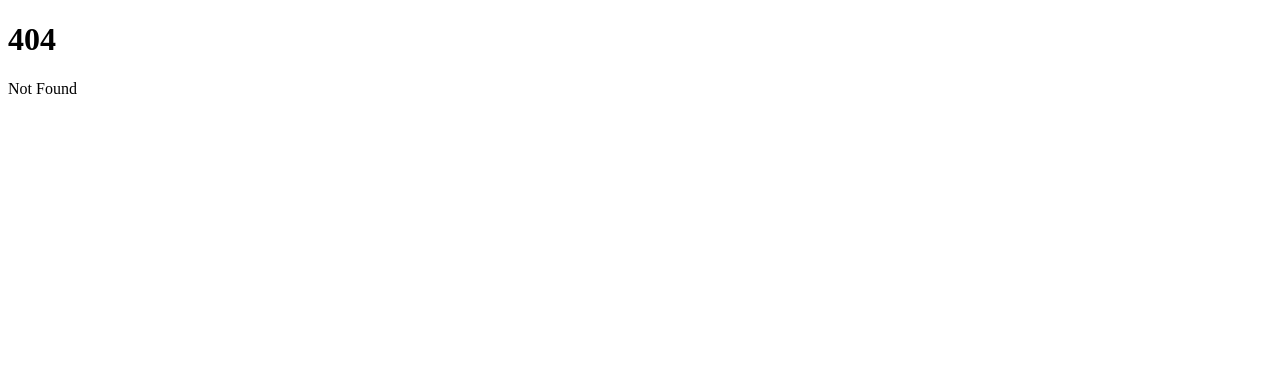
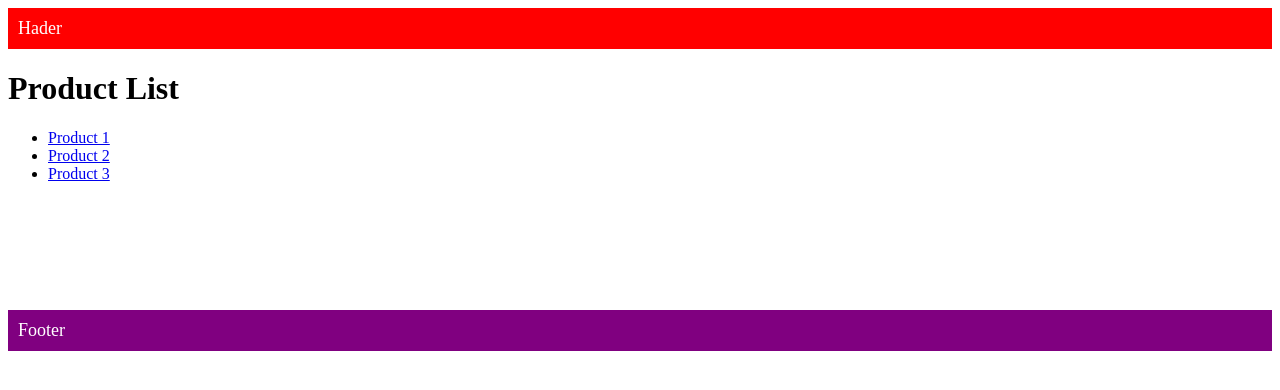
Before and after one commit to sundartamang/svelte-kit, a SvelteKit app: page /products in a window 1280 px wide. Before the commit this address had no page. Shown: the top 390 px of the page. Built offline with nearby package versions, Linux system fonts and the light colour scheme.

Commit message:
feat: layout

```diff
--- /dev/null
+++ b/src/routes/+layout.svelte
@@ -0,0 +1,27 @@
+<header class="layout-header">Hader</header>
+
+<div class="main-container">
+    <slot />
+</div>
+
+<footer class="layout-footer">Footer</footer>
+
+<style>
+    .layout-header {
+        padding: 10px;
+        background-color: red;
+        font-size: 18px;
+        color: white;
+    }
+
+    .layout-footer {
+        padding: 10px;
+        background-color: purple;
+        font-size: 18px;
+        color: white;
+    }
+
+    .main-container {
+        height: 30vh;
+    }
+</style>
--- /dev/null
+++ b/src/routes/about/+page.svelte
@@ -0,0 +1 @@
+<h1>This is about us page</h1>
--- /dev/null
+++ b/src/routes/contact/+page.svelte
@@ -0,0 +1 @@
+<h1>Contact us page</h1>
--- /dev/null
+++ b/src/routes/products/+page.svelte
@@ -0,0 +1,13 @@
+<h1>Product List</h1>
+
+<ul>
+    <li>
+        <a href="/products/1">Product 1</a>
+    </li>
+    <li>
+        <a href="products/2">Product 2</a>
+    </li>
+    <li>
+        <a href="products/3">Product 3</a>
+    </li>
+</ul>
--- /dev/null
+++ b/src/routes/products/[productId]/+layout.svelte
@@ -0,0 +1,2 @@
+<h3>Featured product</h3>
+<slot />
```
Also changed, not shown: src/routes/+page.svelte (+12 -1 lines), src/routes/products/[productId]/+page.svelte (added, +7 -0 lines).
